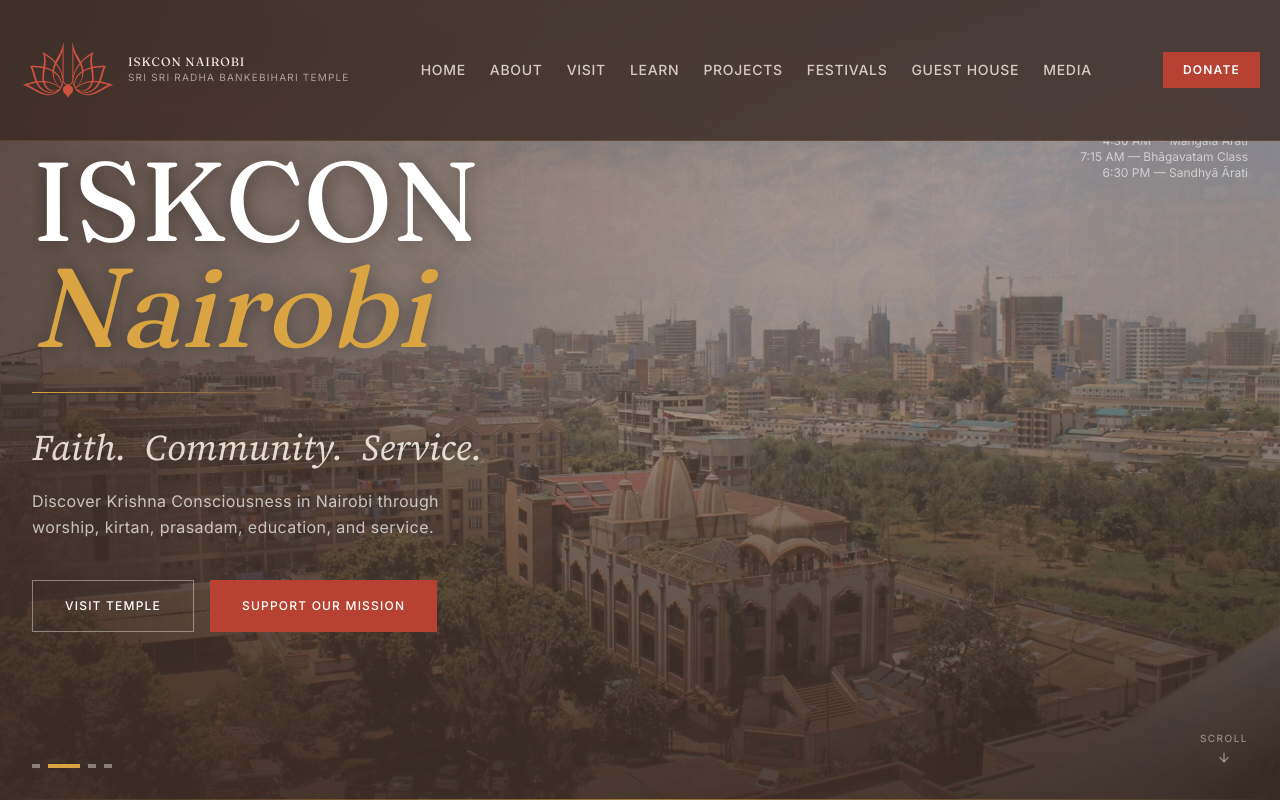
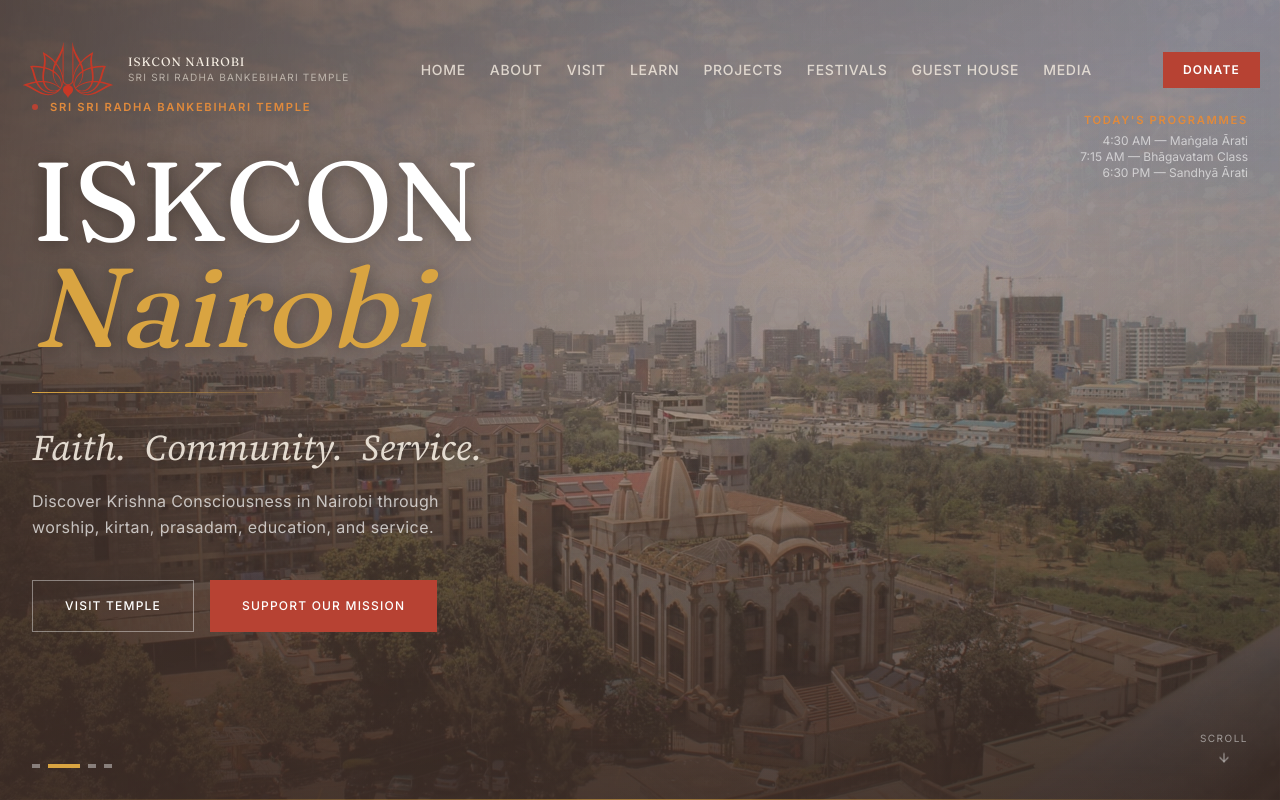
Before and after one commit to mongaremanfredo/iskcon-nairobi, a Next.js app: page / in a window 1280 px wide. Shown: the top 800 px of the page. Built offline with nearby package versions, Linux system fonts and the light colour scheme.

Commit message:
Make unscrolled nav fully transparent

```diff
--- a/src/components/layout/Navigation.tsx
+++ b/src/components/layout/Navigation.tsx
@@ -23,7 +23,7 @@ export default function Navigation() {
         "fixed top-0 left-0 right-0 z-50 border-b px-5 transition-all duration-300 max-[760px]:px-[18px]",
         scrolled
           ? "bg-dusk/90 border-gold/25 py-2 backdrop-blur-[14px] shadow-lg"
-          : "bg-dusk/80 border-gold/15 py-[18px] backdrop-blur-xl max-[760px]:border-transparent max-[760px]:bg-transparent max-[760px]:py-3 max-[760px]:backdrop-blur-0",
+          : "border-transparent bg-transparent py-[18px] backdrop-blur-0 max-[760px]:py-3",
         isOpen && "bg-dusk/95 border-gold/25"
       )}
     >
```
